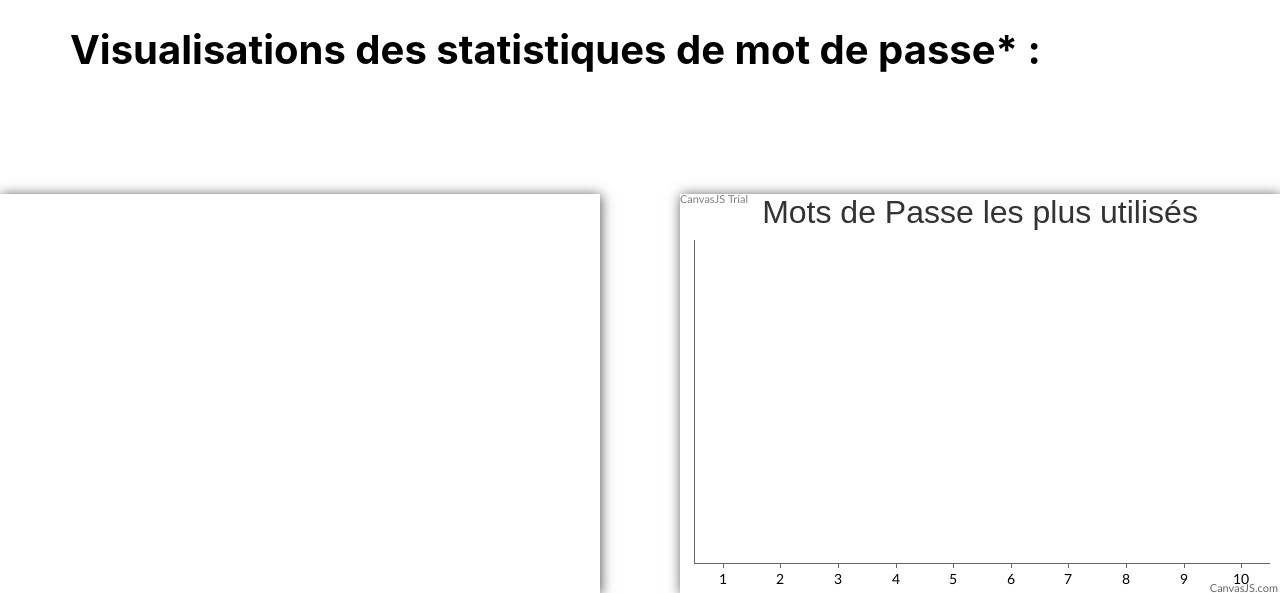
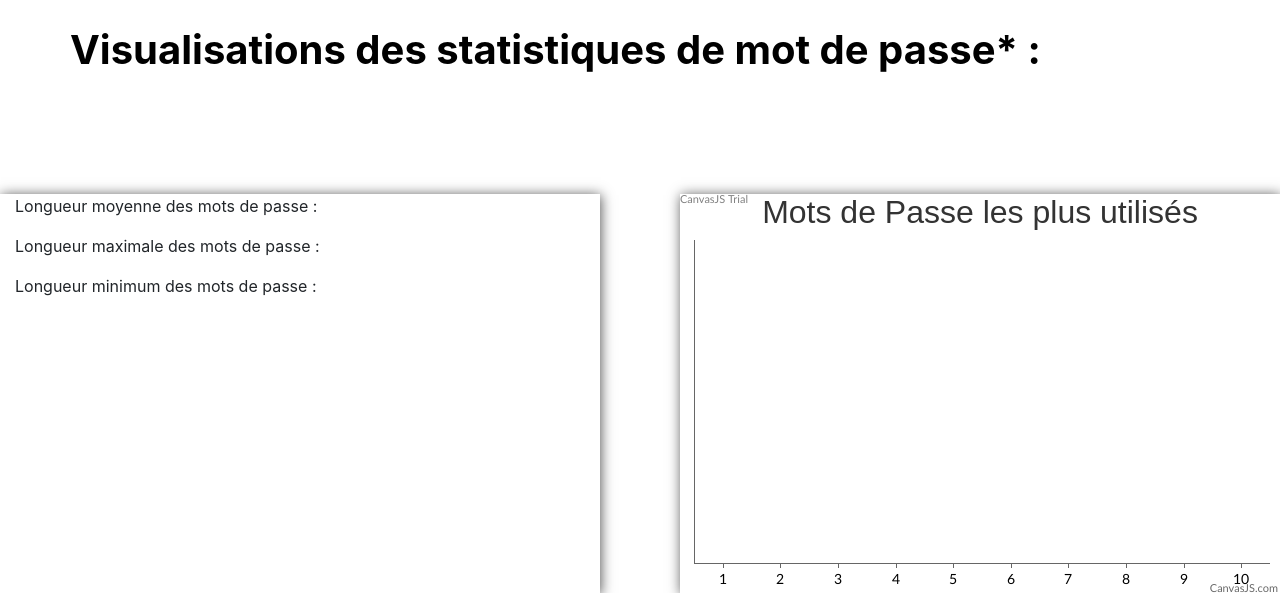
Before and after one commit to CLR60/Statistics-password, a PHP site: page /vue.php in a window 1280 px wide. Shown: the part 148-741 px from the top of the page. Run offline with PHP 8.4, Linux system fonts and the light colour scheme; a user stored in the database is signed in; tables that the repository leaves empty hold one stand-in row (values such as "Sample post"); data that the repository does not hold is empty.

Commit message:
Update vue.php

```diff
--- a/Projet_Stage/vue.php
+++ b/Projet_Stage/vue.php
@@ -69,7 +69,11 @@
 
 	<div class="grille">
 		<div class="grid-item">
-
+			<div class="container">
+				<p>Longueur moyenne des mots de passe : <span></span></p>
+				<p>Longueur maximale des mots de passe :  <span></span></p>
+				<p>Longueur minimum des mots de passe : <span></span></p>
+			</div>
 		</div>
 
 		<div class="grid-item" id="histogramme">
```
